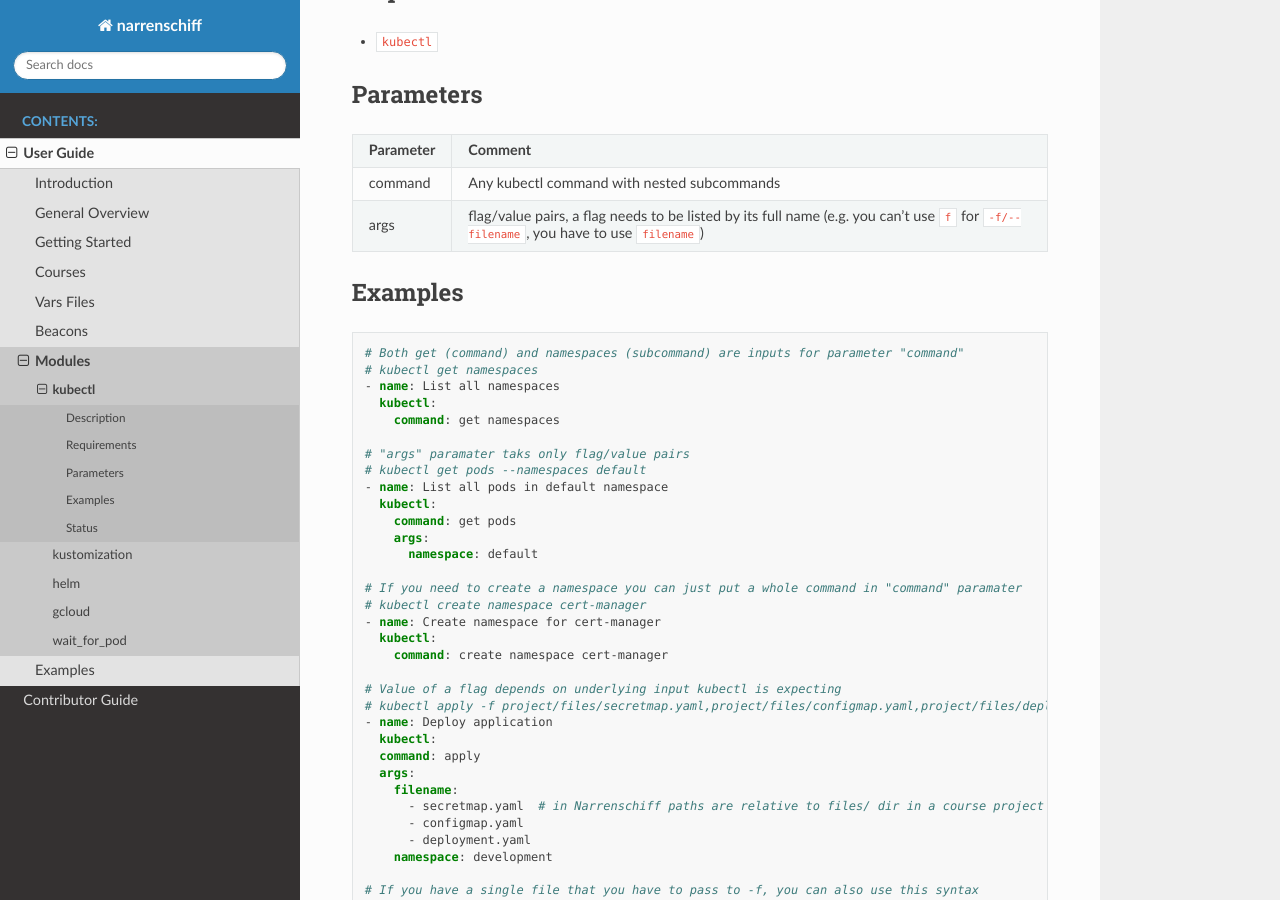
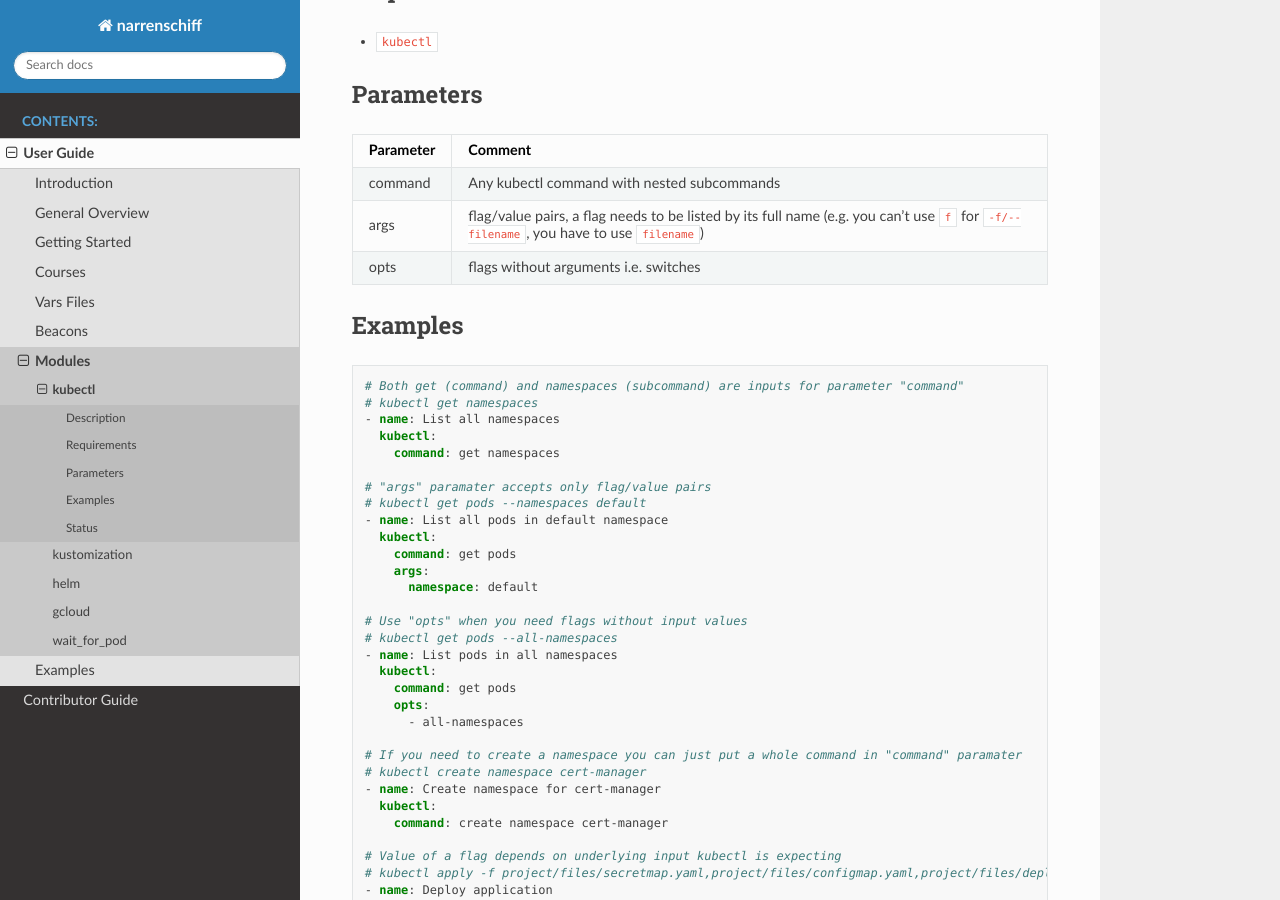
Before and after one commit to narrenorg/narrenschiff, a Sphinx documentation site: the page built from docs/narrenschiff/modules/kubectl.rst, in a window 1280 px wide and 900 px high, scrolled down 292 px. Built offline with Sphinx 7.4.7 and the Read the Docs theme 2.0.0, drawn with Linux system fonts in a browser that asks for light colours.

Commit message:
Add opts to Kubectl module

```diff
--- a/docs/narrenschiff/getting_started.rst
+++ b/docs/narrenschiff/getting_started.rst
@@ -261,7 +261,7 @@ However, we don't have ordinary Kubernetes manifests anymore. We're now using te
           - secret.yaml
           - configmap.yaml
           - deployment.yaml
-      namespace: "default"
+        namespace: "default"
 
 In Narrenschiff, this is called a *taks*, and *course* is a collection of tasks.
 
--- a/docs/narrenschiff/modules/kubectl.rst
+++ b/docs/narrenschiff/modules/kubectl.rst
@@ -14,13 +14,17 @@ Requirements
 Parameters
 ----------
 
-+---------------+-------------------------------------------------------------------------------------------------------------------------------------------------+
-| **Parameter** | **Comment**                                                                                                                                     |
-+---------------+-------------------------------------------------------------------------------------------------------------------------------------------------+
-| command       | Any kubectl command with nested subcommands                                                                                                     |
-+---------------+-------------------------------------------------------------------------------------------------------------------------------------------------+
-| args          | flag/value pairs, a flag needs to be listed by its full name (e.g. you can't use ``f`` for ``-f/--filename``, you have to use ``filename``)     |
-+---------------+-------------------------------------------------------------------------------------------------------------------------------------------------+
+.. list-table::
+  :header-rows: 1
+
+  * - Parameter
+    - Comment
+  * - command
+    - Any kubectl command with nested subcommands
+  * - args
+    - flag/value pairs, a flag needs to be listed by its full name (e.g. you can't use ``f`` for ``-f/--filename``, you have to use ``filename``)
+  * - opts
+    - flags without arguments i.e. switches
 
 Examples
 --------
@@ -33,13 +37,21 @@ Examples
     kubectl:
       command: get namespaces
 
-  # "args" paramater taks only flag/value pairs
+  # "args" paramater accepts only flag/value pairs
   # kubectl get pods --namespaces default
   - name: List all pods in default namespace
     kubectl:
       command: get pods
       args:
         namespace: default
+
+  # Use "opts" when you need flags without input values
+  # kubectl get pods --all-namespaces
+  - name: List pods in all namespaces
+    kubectl:
+      command: get pods
+      opts:
+        - all-namespaces
 
   # If you need to create a namespace you can just put a whole command in "command" paramater
   # kubectl create namespace cert-manager
```
Also changed, not shown: CHANGELOG.md (+5 -1 lines), 2 other files.
